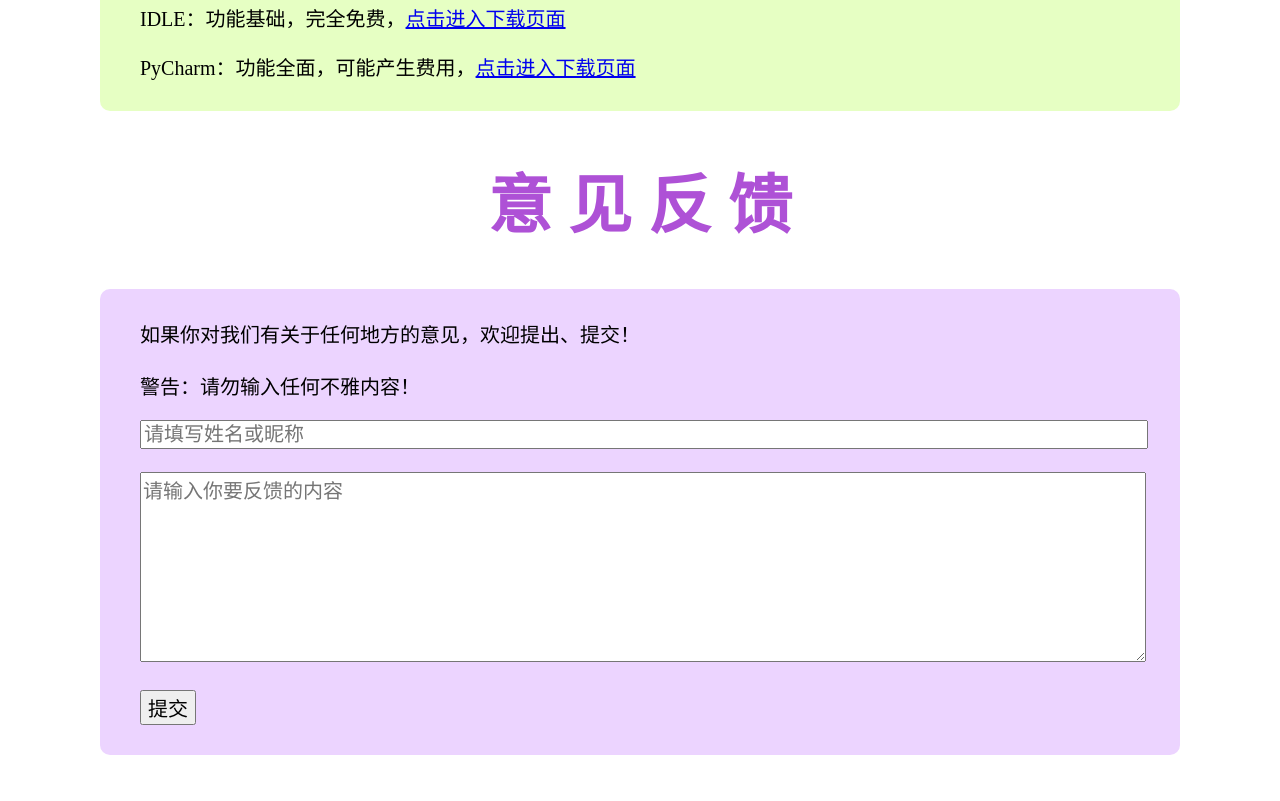
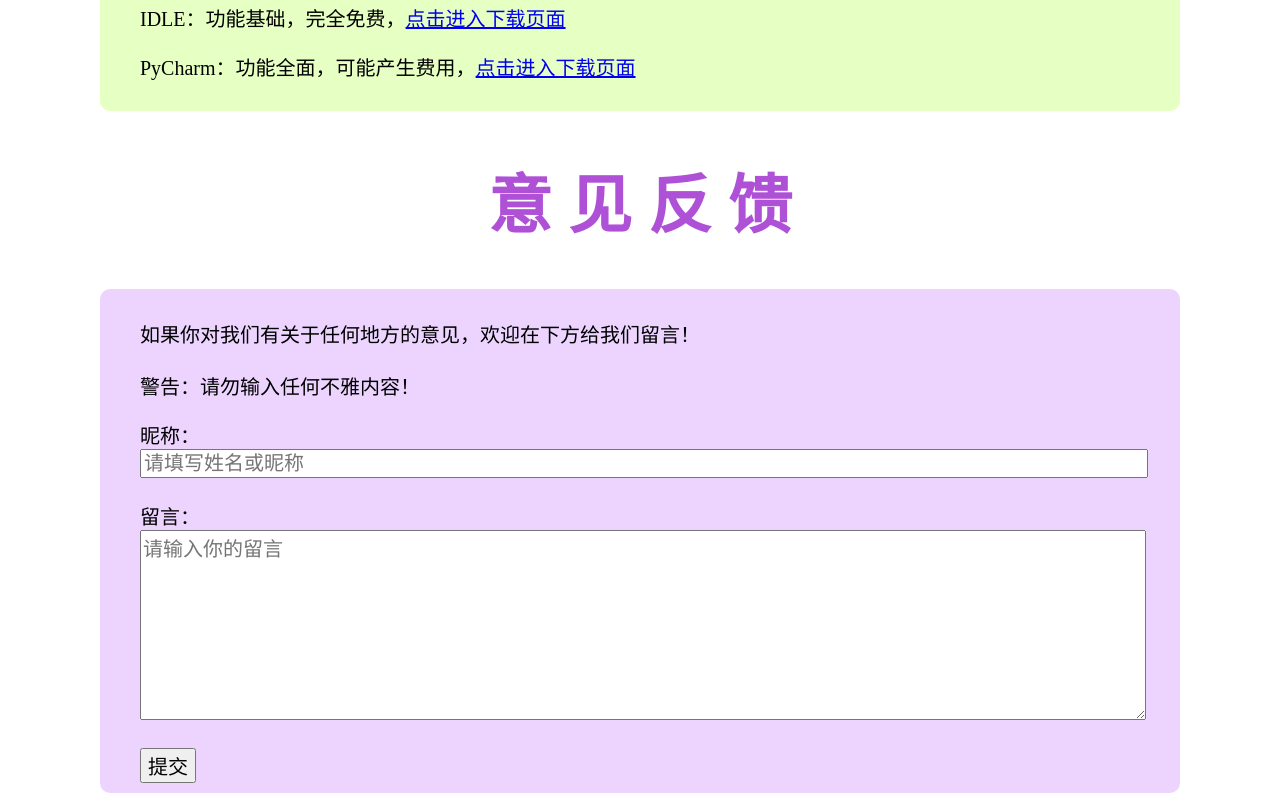
Before and after one commit to wyc15/wyc15.github.io, a plain HTML site: page 元气/index.html in a window 1280 px wide. Shown: the part 1640-2441 px from the top of the page. Before the commit the page ends 2403 px from the top, so only its background shows below. Drawn offline with Linux system fonts and the light colour scheme.

Commit message:
Update index.html

```diff
--- a/元气/index.html
+++ b/元气/index.html
@@ -131,18 +131,22 @@
         </div>
         <div class="text4">
             <p>
-                如果你对我们有关于任何地方的意见，欢迎提出、提交！
+                如果你对我们有关于任何地方的意见，欢迎在下方给我们留言！
                 <br></br>
                 警告：请勿输入任何不雅内容！
             </p>
-            <form action="https://formsubmit.co/c6c548f8a286fb82e3914a15f65b7b85" method="post">
-                <p>
-                    <input type="text" name="name" placeholder="请填写姓名或昵称" required>
-                    <br></br>
-                    <textarea name="msg" rows="8" cols="80" placeholder="请输入你要反馈的内容" required></textarea>
-                    <br></br>
-                    <button type="submit">提交</button>
-                </p>
+            <form action="https://api.web3forms.com.submit" method="POST">
+                <input type="hidden" name="access_key" value="a2619327-a486-4c96-af34-6d4169ebd818">
+                <input type="hidden" name="subject" value="新的留言">
+                <input type="hidden" name="redirect" value="https://wyc15.github.io/%E5%85%83%E6%B0%94/">
+                <input type="checkbox" name="botcheck" style="display: none;">
+                <label>昵称：</label>
+                <input type="text" name="name" placeholder="请填写姓名或昵称" required>
+                <br></br>
+                <label>留言：</label>
+                <textarea name="msg" rows="8" cols="80" placeholder="请输入你的留言" required></textarea>
+                <br></br>
+                <button type="submit">提交</button>
             </form>
         </div>
     </body>
```
